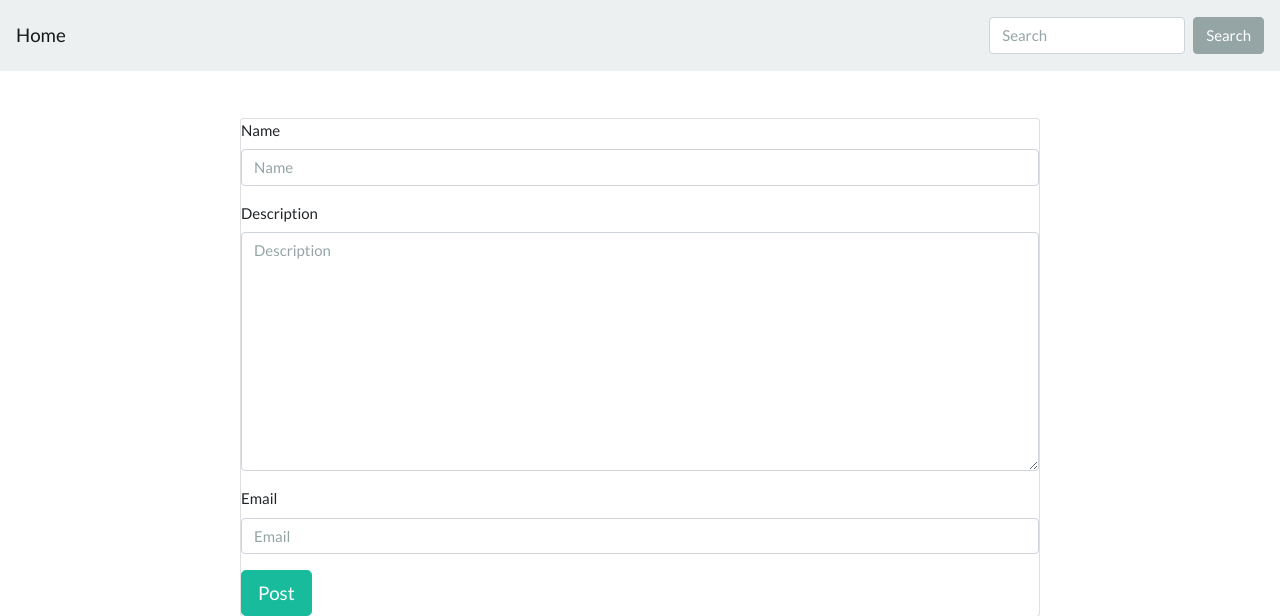
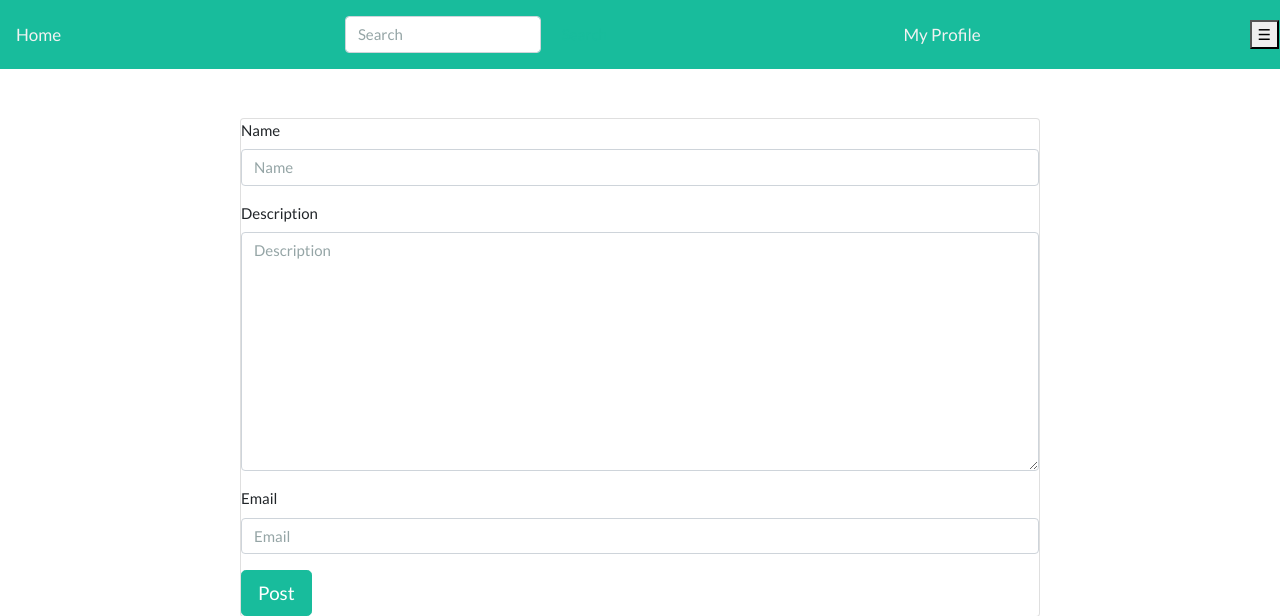
Before and after one commit to cherucole/The-Watchtower, a Django app: a page that uses app/templates/navbar.html in a window 1280 px wide. Shown: the top 616 px of the page. Run offline with Django 3.2, Linux system fonts and the light colour scheme; the visitor is signed in with stand-in values (Sample User, id 1); some libraries are stand-ins or nearby versions.

Commit message:
Navbar added

```diff
--- a/app/templates/navbar.html
+++ b/app/templates/navbar.html
@@ -1,30 +1,81 @@
-<nav class="navbar navbar-expand-lg navbar-light bg-light fixed-top">
-    <!-- <nav class="navbar navbar-expand-lg navbar-dark bg-primary "> -->
+    <!DOCTYPE html>
+    <html>
+    <head>
+    <meta name="viewport" content="width=device-width, initial-scale=1">
+    <style>
+    body {margin:0;}
+    .navbar {
+      overflow: hidden;
+      background-color: #333;
+      position: fixed;
+      top: 0;
+      width: 100%;
+    }
+    .navbar a {
+      float: left;
+      display: block;
+      color: #f2f2f2;
+      text-align: center;
+      /* padding: 14px 16px; */
+      text-decoration: none;
+      font-size: 17px;
+    }
+    .navbar a:hover {
+      background: #ddd;
+      color: black;
+    }
+    .main {
+      padding: 16px;
+      margin-top: 30px;
+      height: 1500px; /* Used in this example to enable scrolling */
+    }
+    </style>
+    </head>
+    <body>
 
-  <a class="navbar-brand" href="#">Home</a>
-  <button class="navbar-toggler" type="button" data-toggle="collapse" data-target="#navbarColor01" aria-controls="navbarColor01"
-    aria-expanded="false" aria-label="Toggle navigation">
-    <span class="navbar-toggler-icon"></span>
-  </button>
 
-  <div class="collapse navbar-collapse" id="navbarColor01">
-    <ul class="navbar-nav mr-auto">
-      <!-- <li class="nav-item active">
-          <a class="nav-link" href="#">Home <span class="sr-only">(current)</span></a>
-        </li>
-        <li class="nav-item">
-          <a class="nav-link" href="#">Features</a>
-        </li>
-        <li class="nav-item">
-          <a class="nav-link" href="#">Pricing</a>
-        </li>
-        <li class="nav-item ">
-          <a class="nav-link" href="#">About</a>
-        </li> -->
-    </ul>
-    <form class="form-inline my-2 my-lg-0">
-      <input class="form-control mr-sm-2" type="text" placeholder="Search">
-      <button class="btn btn-secondary my-2 my-sm-0" type="submit">Search</button>
-    </form>
-  </div>
-</nav>
+
+    <div class="navbar navbar-dark bg-dark fixed-top">
+        <a href="{% url 'homepage' %}"> Home</a>
+        <form class="form-inline my-2 my-lg-0" role="search" action="{% url 'search_results' %}">
+          <input class="form-control mr-sm-2" type="search" placeholder="Search" aria-label="Search" name="post">
+          <button class="btn btn-outline-success my-2 my-sm-0" type="submit">Search</button>
+        </form>
+        <a  href="{% url 'user_profile' username=user %}">My Profile</a>
+
+      <div class="row" >
+      <div style="width:100%;">
+    <!-- Sidebar -->
+    <div class="w3-sidebar w3-bar-block w3-animate-left" style="display:none;z-index:5" id="mySidebar">
+      <button class="w3-bar-item w3-button w3-large" onclick="w3_close()">Close &times;</button>
+      <!--<a href="#" class="w3-bar-item w3-button w3-border-bottom" >Home</a>-->
+      <a href="{% url 'add_profile' %}" class="w3-bar-item w3-button w3-border-bottom">Add Profile</a>
+      <a href="/logout" class="w3-bar-item w3-button w3-border-bottom">Log Out</a>
+    </div>
+
+    <!-- Page Content -->
+    <div class="w3-overlay w3-animate-opacity" onclick="w3_close()" style="cursor:pointer" id="myOverlay"></div>
+
+    <div>
+      <button class="w3-button w3-white w3-xxlarge" onclick="w3_open()">&#9776;</button>
+      </div>
+
+    <script>
+    function w3_open() {
+        document.getElementById("mySidebar").style.display = "block";
+        document.getElementById("myOverlay").style.display = "block";
+    }
+    function w3_close() {
+        document.getElementById("mySidebar").style.display = "none";
+        document.getElementById("myOverlay").style.display = "none";
+    }
+    </script>
+    </div>
+
+
+    </div>
+    </div>
+
+
+    </body>
+    </html>
--- a/app/urls.py
+++ b/app/urls.py
@@ -3,20 +3,20 @@
 from django.conf.urls import url
 from . import views
 
-urlpatterns=[
+urlpatterns = [
 
 
     url(r'^$', views.homepage, name='homepage'),
     url(r'^add/hood$', views.add_hood, name='add_hood'),
-    url(r'^join_hood/(\d+)',views.join_hood,name = 'join_hood'),
-    url(r'^leave_hood/(\d+)',views.leave_hood,name = 'leave_hood'),
+    url(r'^join_hood/(\d+)', views.join_hood, name='join_hood'),
+    url(r'^leave_hood/(\d+)', views.leave_hood, name='leave_hood'),
     url(r'^add/biz$', views.add_biz, name='add_biz'),
     url(r'^add/post$', views.add_post, name='add_post'),
 
     # url(r'^hood/(?P<biz_hood>\d+)', views.view_biz, name='businesses'),
 
     # url(r'^accounts/profile/(?P<username>\w+)', views.profile, name='my_profile'),
-    # url(r'^search_results/', views.search_results, name='search'),
+    url(r'^search_results/', views.search_results, name='search_results'),
     # url(r'^like/(?P<operation>.+)/(?P<pk>\d+)',views.like, name='like'),
     url(r'^user/(?P<username>\w+)', views.user_profile, name='user_profile'),
     # url(r'^comment/(?P<pk>\d+)',views.add_comment,name='comment'),
@@ -25,4 +25,5 @@
 
 ]
 if settings.DEBUG:
-    urlpatterns+= static(settings.MEDIA_URL, document_root = settings.MEDIA_ROOT)
+    urlpatterns += static(settings.MEDIA_URL,
+                          document_root=settings.MEDIA_ROOT)
--- a/app/views.py
+++ b/app/views.py
@@ -137,3 +137,6 @@
 #     businesses= Business.get_neighborhood_businesses(biz_hood = hood.id)
 
 #     return redirect (request, 'businesses.html', {"business":businesses})
+def search_results(request):
+    results="this are results"
+    return render (request, 'search.html',{'results':results})
```
